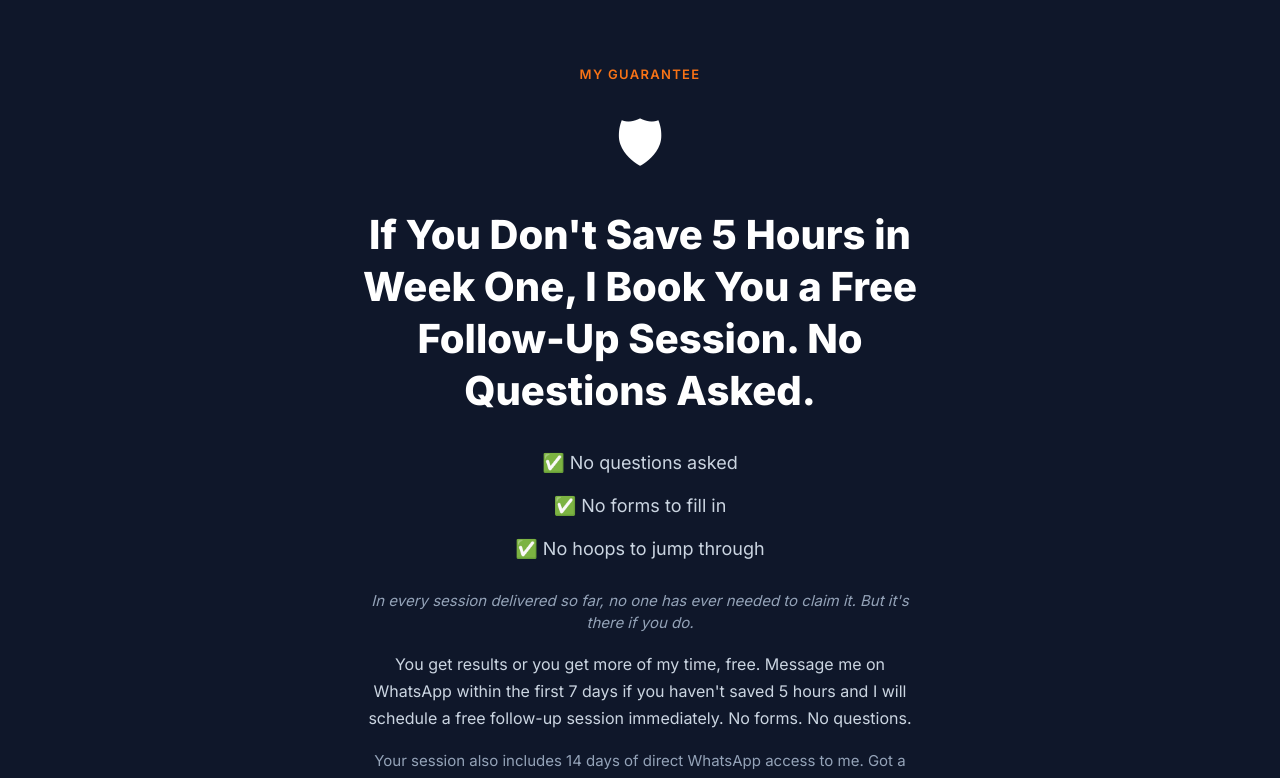
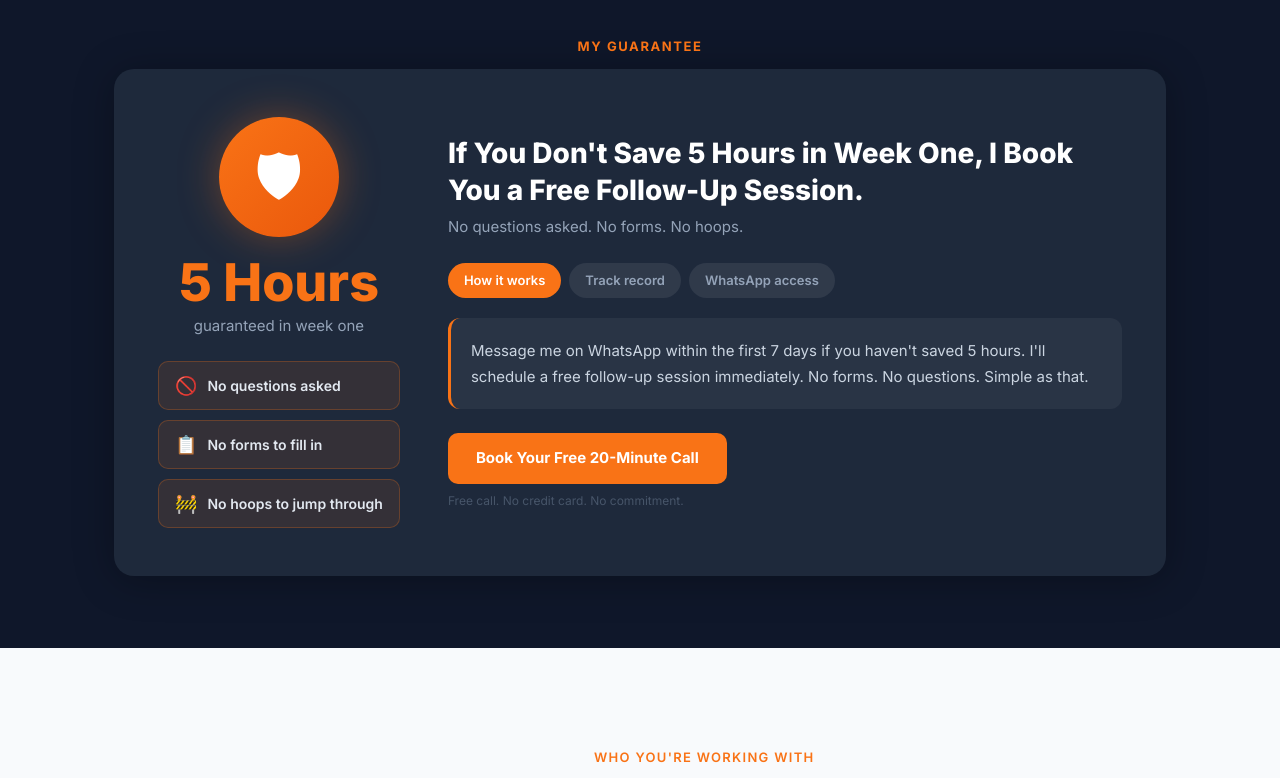
Before and after one commit to samkershner1234-aisk/ai-with-sam, a React (Vite) app: page / in a window 1280 px wide. Shown: the part 5240-6018 px from the top of the page. Built offline with nearby package versions, Linux system fonts and the light colour scheme.

Commit message:
Refactor GuaranteeSection component layout and logic

```diff
--- a/src/components/landing/GuaranteeSection.jsx
+++ b/src/components/landing/GuaranteeSection.jsx
@@ -1,27 +1,123 @@
-import { useState, useEffect } from "react";
+import { useState } from "react";
 import { CTA_URL } from "./constants";
+
+const guaranteePoints = [
+  { icon: "🚫", text: "No questions asked" },
+  { icon: "📋", text: "No forms to fill in" },
+  { icon: "🚧", text: "No hoops to jump through" },
+];
+
+const details = [
+  {
+    id: "how",
+    label: "How it works",
+    content: "Message me on WhatsApp within the first 7 days if you haven't saved 5 hours. I'll schedule a free follow-up session immediately. No forms. No questions. Simple as that.",
+  },
+  {
+    id: "track",
+    label: "Track record",
+    content: "In every session delivered so far, no one has ever needed to claim it. But it's there if you do. You get results or you get more of my time, free.",
+  },
+  {
+    id: "whatsapp",
+    label: "WhatsApp access",
+    content: "Your session includes 14 days of direct WhatsApp access to me. Got a prompt that's not working? Message me directly — not a ticket system. I respond within 24 hours.",
+  },
+];
+
 export default function GuaranteeSection() {
-const [isMobile, setIsMobile] = useState(window.innerWidth <= 768);
-useEffect(() => {
-const handleResize = () => setIsMobile(window.innerWidth <= 768);
-window.addEventListener("resize", handleResize);
-return () => window.removeEventListener("resize", handleResize);
-}, []);
-return (
-<section id="guarantee" style={{background:" #0F172A",padding:isMobile?"60px 24px":"100px 24px"}}>
-<div style={{maxWidth:"700px",margin:"0 auto",textAlign:"center"}}>
-<p style={{fontSize:"13px",fontWeight:600,letterSpacing:"0.1em",color:" #F97316",textTransform:"uppercase",marginBottom:"16px"}}>My Guarantee</p>
-<div style={{fontSize:"56px",marginBottom:"24px"}}>&#128737;</div>
-<h2 style={{fontSize:"clamp(28px,4vw,40px)",fontWeight:800,color:" #FFFFFF",maxWidth:"600px",margin:"0 auto 32px",lineHeight:1.3}}>If You Don't Save 5 Hours in Week One, I Book You a Free Follow-Up Session. No Questions Asked.</h2>
-<div style={{marginBottom:"28px"}}>
-{["No questions asked","No forms to fill in","No hoops to jump through"].map((item,i)=><p key={i} style={{color:" #CBD5E1",fontSize:"18px",marginBottom:"16px"}}>&#9989; {item}</p>)}
-</div>
-<p style={{color:" #94A3B8",fontSize:"15px",fontStyle:"italic",maxWidth:"560px",margin:"0 auto 16px",textAlign:"center"}}>In every session delivered so far, no one has ever needed to claim it. But it&#39;s there if you do.</p>
-<p style={{color:" #CBD5E1",fontSize:"16px",lineHeight:1.7,maxWidth:"560px",margin:"0 auto 16px"}}>You get results or you get more of my time, free. Message me on WhatsApp within the first 7 days if you haven't saved 5 hours and I will schedule a free follow-up session immediately. No forms. No questions.</p>
-<p style={{color:" #94A3B8",fontSize:"15px",lineHeight:1.7,maxWidth:"560px",margin:"0 auto 32px"}}>Your session also includes 14 days of direct WhatsApp access to me. Got a prompt that's not working, or a new task to automate? Message me directly. Not a ticket system. Direct access. I respond within 24 hours.</p>
-<a href={CTA_URL} target="_blank" rel="noopener noreferrer" style={{display:"block",background:" #F97316",color:" #FFFFFF",fontWeight:700,fontSize:"17px",padding:"18px 36px",borderRadius:"50px",textDecoration:"none",marginBottom:"10px"}}>Book Your Free 20-Minute Call</a>
-<p style={{color:" #64748B",fontSize:"13px",marginTop:"10px"}}>Free call. No credit card. No commitment.</p>
-</div>
-</section>
-);
+  const [activeTab, setActiveTab] = useState("how");
+  const active = details.find(d => d.id === activeTab);
+
+  return (
+    <section style={{background:"#0F172A",padding:"72px 0"}}>
+      <div style={{maxWidth:1100,margin:"0 auto",padding:"0 24px"}}>
+        <p style={{color:"#F97316",fontWeight:700,letterSpacing:"0.12em",textTransform:"uppercase",fontSize:13,textAlign:"center",marginBottom:12}}>MY GUARANTEE</p>
+
+        {/* Main card: two columns on desktop, stacked on mobile */}
+        <div className="guarantee-card">
+
+          {/* Left: Shield badge */}
+          <div className="guarantee-left">
+            {/* Big shield */}
+            <div style={{width:120,height:120,borderRadius:"50%",background:"linear-gradient(135deg,#F97316,#EA580C)",display:"flex",alignItems:"center",justifyContent:"center",fontSize:56,marginBottom:20,boxShadow:"0 0 40px rgba(249,115,22,0.35)"}}>
+              🛡
+            </div>
+            <div style={{fontSize:"clamp(32px,5vw,52px)",fontWeight:900,color:"#F97316",lineHeight:1,marginBottom:6}}>5 Hours</div>
+            <div style={{color:"#94A3B8",fontSize:15,marginBottom:24,textAlign:"center"}}>guaranteed in week one</div>
+            {/* Three promise pills */}
+            <div style={{display:"flex",flexDirection:"column",gap:10,width:"100%",maxWidth:260}}>
+              {guaranteePoints.map((p, i) => (
+                <div key={i} style={{display:"flex",alignItems:"center",gap:10,background:"rgba(249,115,22,0.1)",border:"1px solid rgba(249,115,22,0.25)",borderRadius:10,padding:"10px 16px"}}>
+                  <span style={{fontSize:18}}>{p.icon}</span>
+                  <span style={{color:"#E2E8F0",fontSize:14,fontWeight:600}}>{p.text}</span>
+                </div>
+              ))}
+            </div>
+          </div>
+
+          {/* Right: headline + tabs */}
+          <div className="guarantee-right">
+            <h2 style={{fontSize:"clamp(20px,3vw,28px)",fontWeight:800,color:"#fff",lineHeight:1.3,marginBottom:8}}>
+              If You Don't Save 5 Hours in Week One, I Book You a Free Follow-Up Session.
+            </h2>
+            <p style={{color:"#94A3B8",fontSize:15,marginBottom:24}}>No questions asked. No forms. No hoops.</p>
+
+            {/* Tab buttons */}
+            <div style={{display:"flex",gap:8,marginBottom:20,flexWrap:"wrap"}}>
+              {details.map(d => (
+                <button key={d.id} onClick={() => setActiveTab(d.id)} style={{padding:"8px 16px",borderRadius:20,border:"none",cursor:"pointer",fontWeight:600,fontSize:13,transition:"all 0.2s",background:activeTab===d.id?"#F97316":"rgba(255,255,255,0.08)",color:activeTab===d.id?"#fff":"#94A3B8"}}>
+                  {d.label}
+                </button>
+              ))}
+            </div>
+
+            {/* Tab content */}
+            <div style={{background:"rgba(255,255,255,0.05)",borderRadius:12,padding:"20px 20px",minHeight:90,borderLeft:"3px solid #F97316"}}>
+              <p style={{color:"#CBD5E1",fontSize:15,lineHeight:1.7,margin:0}}>{active.content}</p>
+            </div>
+
+            {/* CTA */}
+            <a href={CTA_URL} target="_blank" rel="noopener noreferrer" style={{display:"inline-block",marginTop:24,background:"#F97316",color:"#fff",fontWeight:700,fontSize:15,padding:"14px 28px",borderRadius:10,textDecoration:"none",transition:"opacity 0.2s"}}>
+              Book Your Free 20-Minute Call
+            </a>
+            <p style={{color:"#475569",fontSize:12,marginTop:8}}>Free call. No credit card. No commitment.</p>
+          </div>
+        </div>
+      </div>
+
+      <style>{`
+        .guarantee-card {
+          display: flex;
+          gap: 48px;
+          background: #1E293B;
+          border-radius: 20px;
+          padding: 48px 44px;
+          align-items: center;
+          box-shadow: 0 4px 40px rgba(0,0,0,0.3);
+        }
+        .guarantee-left {
+          display: flex;
+          flex-direction: column;
+          align-items: center;
+          flex-shrink: 0;
+          min-width: 220px;
+        }
+        .guarantee-right {
+          flex: 1;
+        }
+        @media (max-width: 767px) {
+          .guarantee-card {
+            flex-direction: column;
+            padding: 32px 24px;
+            gap: 28px;
+          }
+          .guarantee-left {
+            min-width: unset;
+            width: 100%;
+          }
+        }
+      `}</style>
+    </section>
+  );
 }
```
